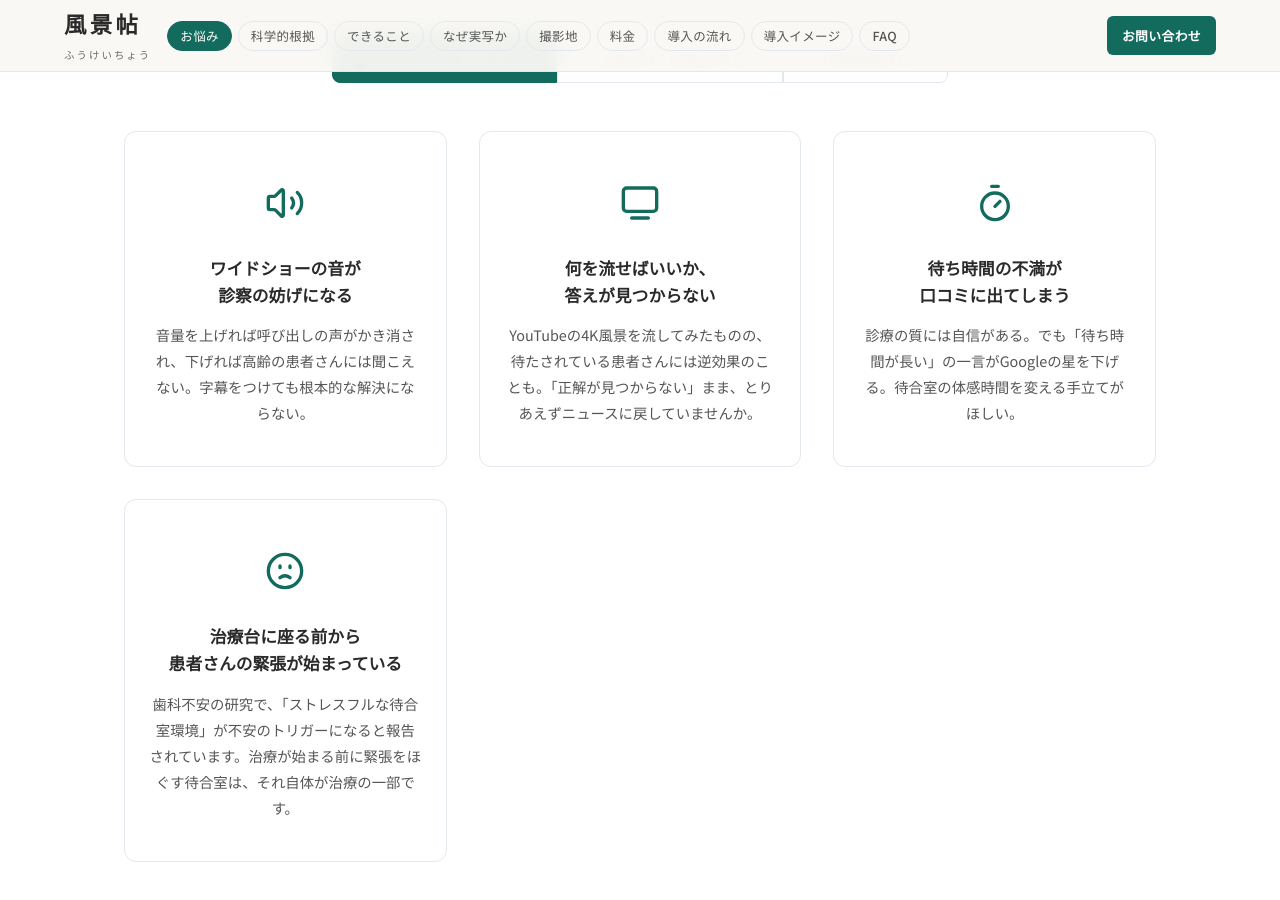
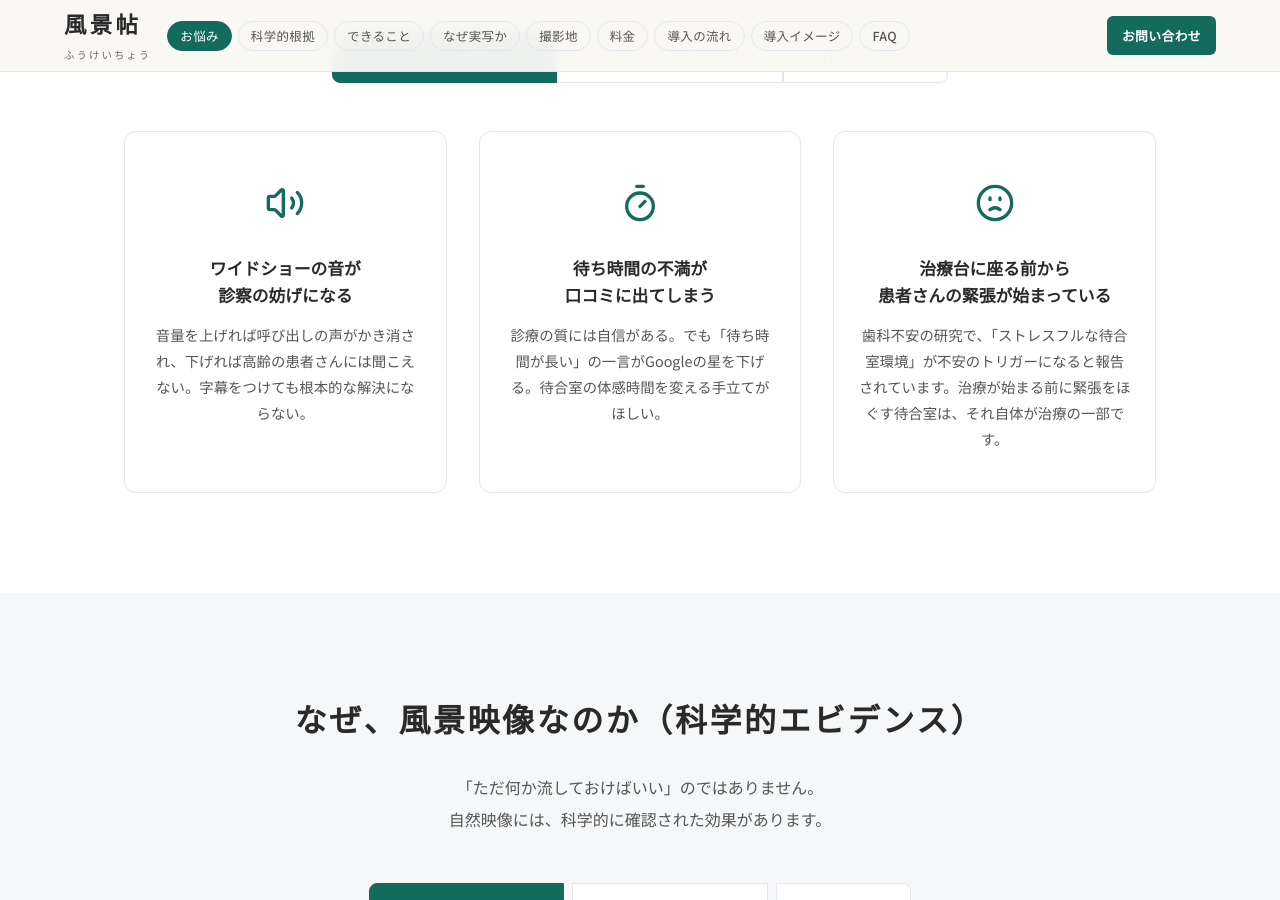
Before and after one commit to dr836gnypeq-ctrl/fukeichou-site, a Jekyll site: the page built from index.html, in a window 1280 px wide and 900 px high, scrolled down 1127 px. Built offline with Jekyll 4.4.1, drawn with Linux system fonts in a browser that asks for light colours; nearby versions of some CDN libraries.

Commit message:
fix: remove redundant clinic pain card (what to show)

```diff
--- a/index.html
+++ b/index.html
@@ -27,16 +27,11 @@ description: 待合室のモニターに何を流すか迷っていませんか
 <p>音量を上げれば呼び出しの声がかき消され、下げれば高齢の患者さんには聞こえない。字幕をつけても根本的な解決にならない。</p>
 </div>
 <div class="pain-card reveal reveal-d2">
-<div class="pain-icon"><i data-lucide="tv-2"></i></div>
-<h3>何を流せばいいか、<br>答えが見つからない</h3>
-<p>YouTubeの4K風景を流してみたものの、待たされている患者さんには逆効果のことも。「正解が見つからない」まま、とりあえずニュースに戻していませんか。</p>
-</div>
-<div class="pain-card reveal reveal-d3">
 <div class="pain-icon"><i data-lucide="timer"></i></div>
 <h3>待ち時間の不満が<br>口コミに出てしまう</h3>
 <p>診療の質には自信がある。でも「待ち時間が長い」の一言がGoogleの星を下げる。待合室の体感時間を変える手立てがほしい。</p>
 </div>
-<div class="pain-card reveal reveal-d4">
+<div class="pain-card reveal reveal-d3">
 <div class="pain-icon"><i data-lucide="frown"></i></div>
 <h3>治療台に座る前から<br>患者さんの緊張が始まっている</h3>
 <p>歯科不安の研究で、「ストレスフルな待合室環境」が不安のトリガーになると報告されています。治療が始まる前に緊張をほぐす待合室は、それ自体が治療の一部です。</p>
```
